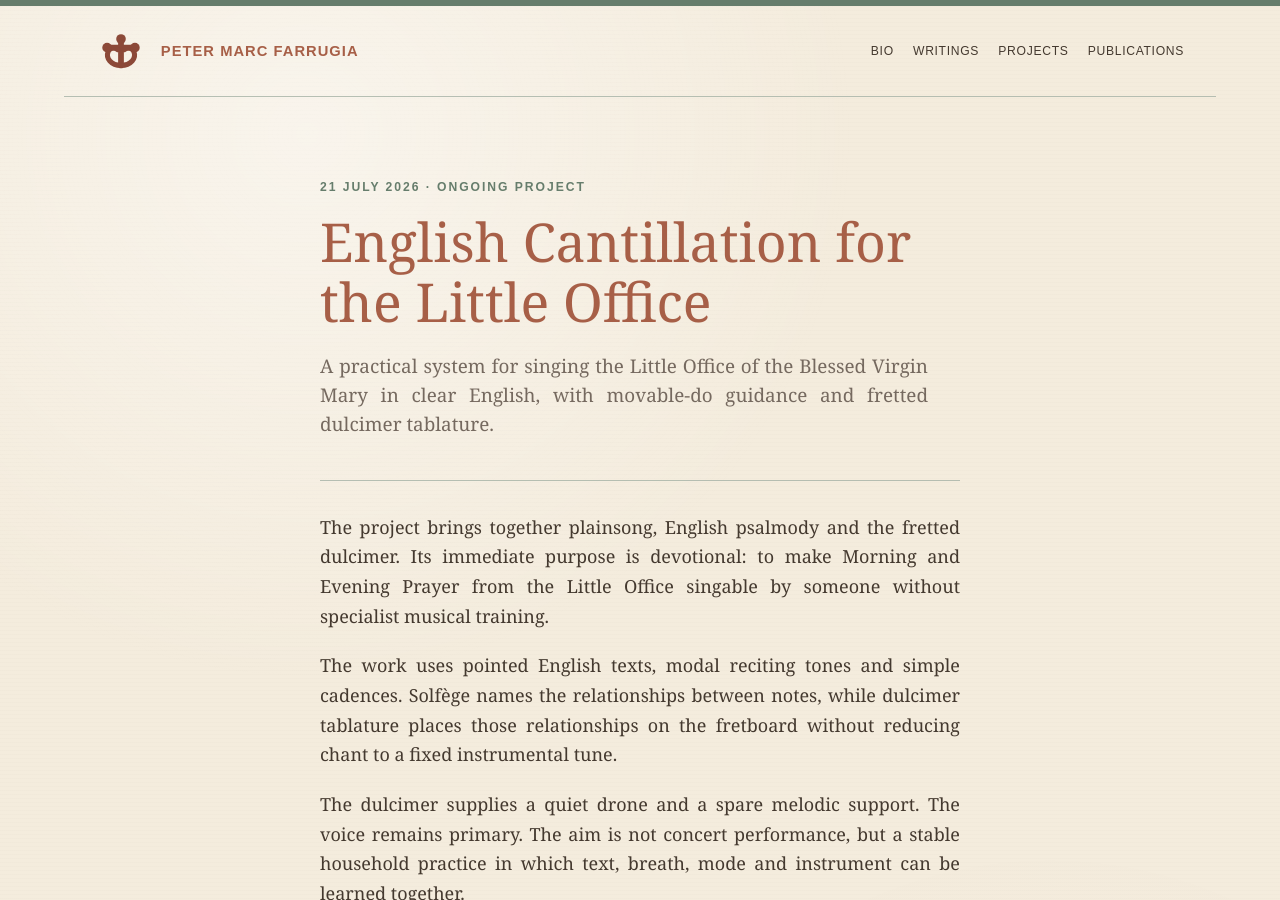
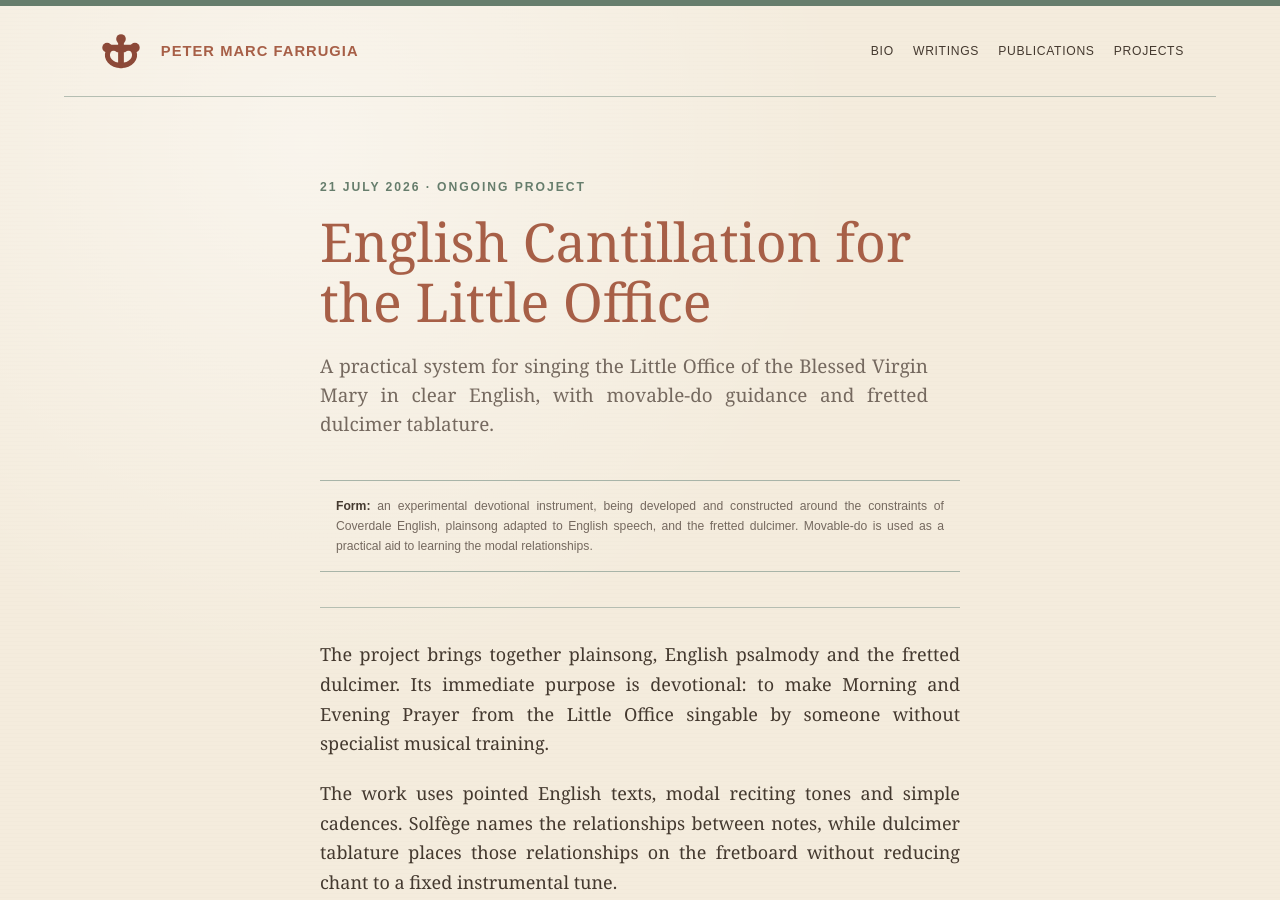
Before and after one commit to pytfarrugia-bit/pytfarrugia-bit.github.io, a Jekyll site: the page english-cantillation.html, which Jekyll copies as it is, in a window 1280 px wide and 900 px high. Built offline with Jekyll 4.4.1, drawn with Linux system fonts in a browser that asks for light colours.

Commit message:
Clarify construction and constraints of cantillation project

```diff
--- a/english-cantillation.html
+++ b/english-cantillation.html
@@ -18,8 +18,8 @@
     <nav aria-label="Main navigation">
       <a href="bio.html">Bio</a>
       <a href="index.html#writings">Writings</a>
+      <a href="index.html#publications">Publications</a>
       <a href="index.html#projects">Projects</a>
-      <a href="index.html#publications">Publications</a>
     </nav>
   </header>
 
@@ -27,6 +27,10 @@
     <p class="eyebrow">21 July 2026 · Ongoing project</p>
     <h1>English Cantillation for the Little Office</h1>
     <p class="lead">A practical system for singing the Little Office of the Blessed Virgin Mary in clear English, with movable-do guidance and fretted dulcimer tablature.</p>
+
+    <div style="margin:1.4rem 0 2.2rem;padding:0.95rem 1rem;border-top:1px solid var(--rule);border-bottom:1px solid var(--rule);font-family:Arial,Helvetica,sans-serif;font-size:0.76rem;line-height:1.65;color:var(--muted);">
+      <p style="margin:0;"><strong style="color:var(--ink);">Form:</strong> an experimental devotional instrument, being developed and constructed around the constraints of Coverdale English, plainsong adapted to English speech, and the fretted dulcimer. Movable-do is used as a practical aid to learning the modal relationships.</p>
+    </div>
 
     <article class="prose">
       <p>The project brings together plainsong, English psalmody and the fretted dulcimer. Its immediate purpose is devotional: to make Morning and Evening Prayer from the Little Office singable by someone without specialist musical training.</p>
```
